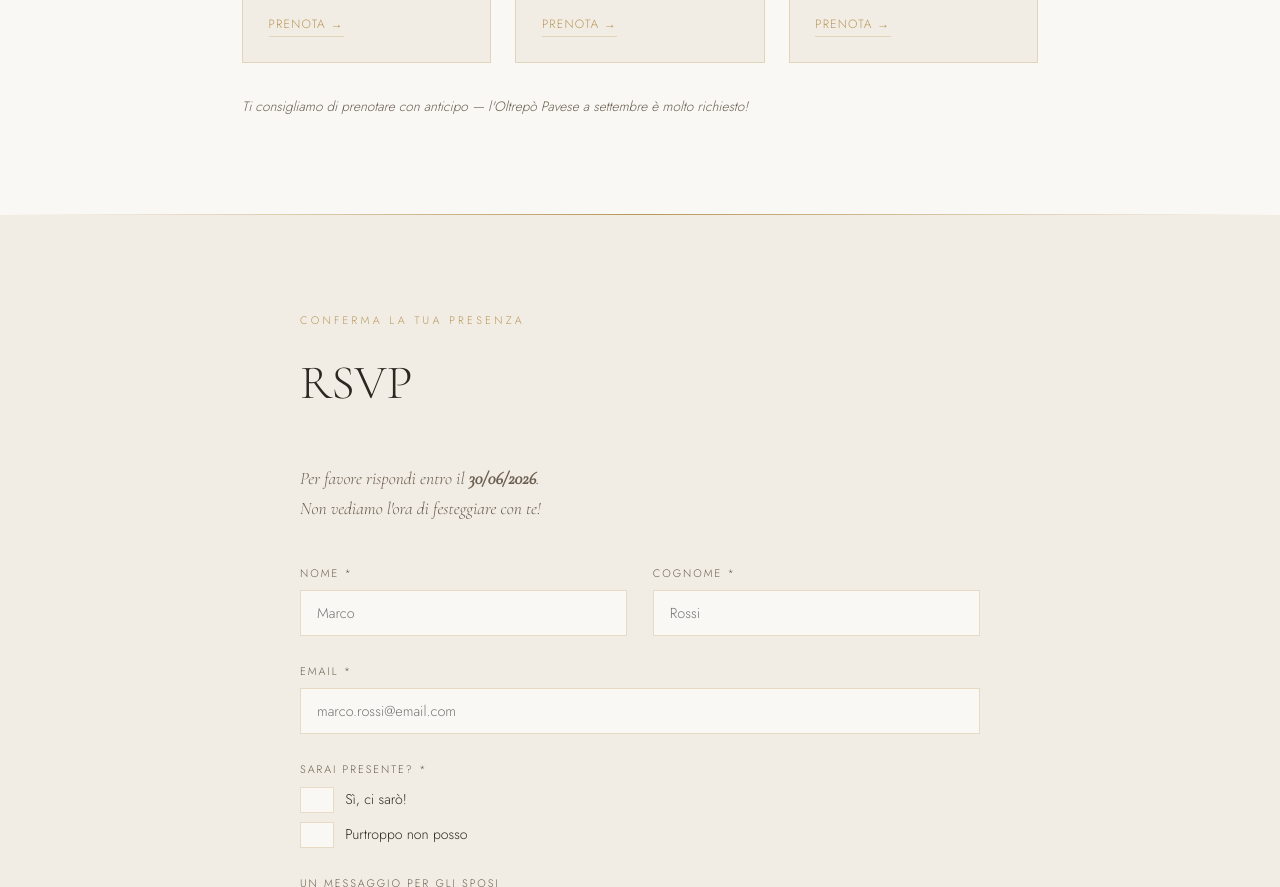
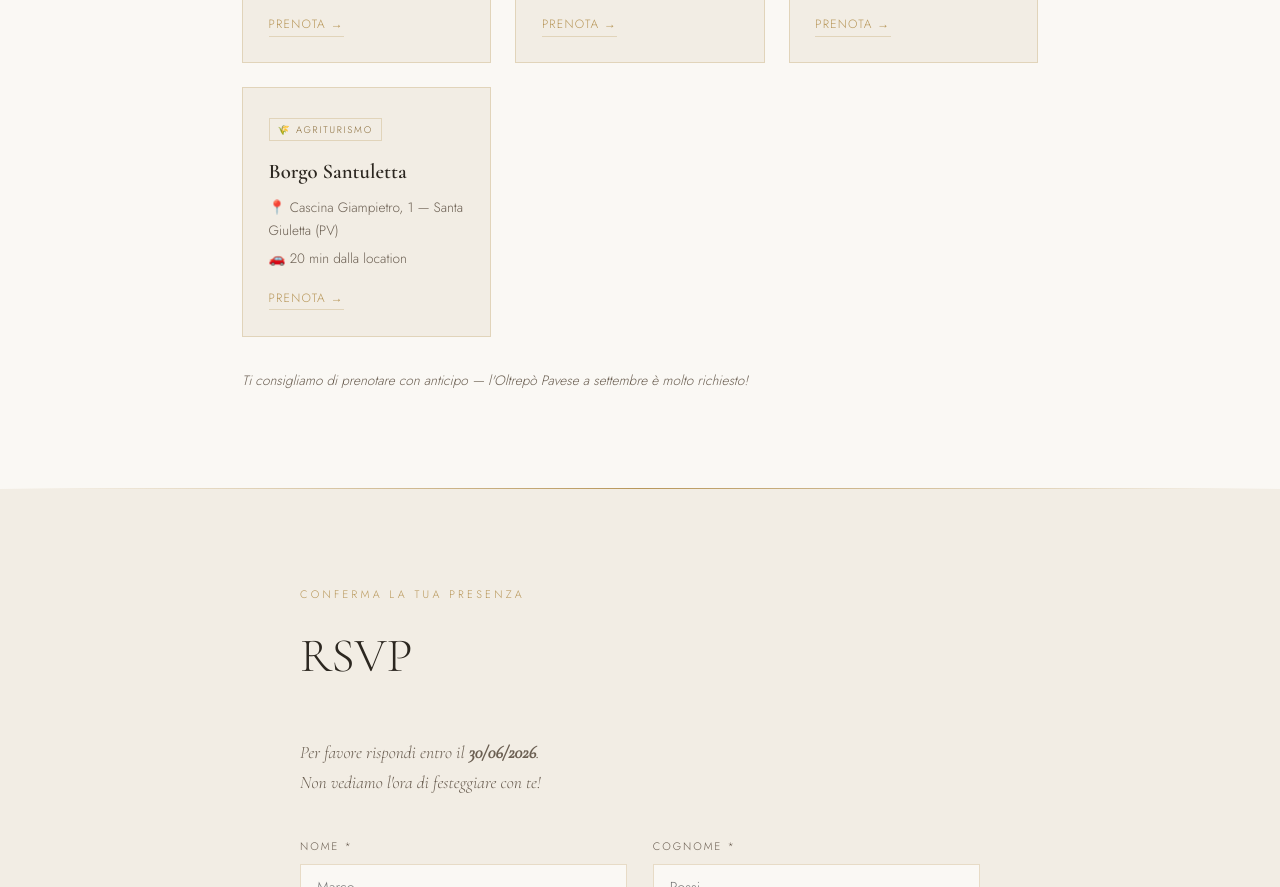
Before and after one commit to albertomaserati/greta-e-matteo, a plain HTML site: page index.html in a window 1280 px wide. Shown: the part 2194-3081 px from the top of the page. Drawn offline with nearby package versions, Linux system fonts and the light colour scheme; a script that the page names is missing.

Commit message:
Added borgo Santuletta

```diff
--- a/index.html
+++ b/index.html
@@ -134,6 +134,14 @@
       <a class="hotel-link" href="https://www.booking.com/Share-88UlGZ" target="_blank">Prenota →</a>
     </div>
 
+    <div class="hotel-card reveal">
+      <span class="hotel-badge">🌾 Agriturismo</span>
+      <div class="hotel-name">Borgo Santuletta</div>
+      <div class="hotel-info">📍 Cascina Giampietro, 1 — Santa Giuletta (PV)</div>
+      <div class="hotel-info">🚗 20 min dalla location</div>
+      <a class="hotel-link" href="https://www.booking.com/Share-Vi2tqR7" target="_blank">Prenota →</a>
+    </div>
+
   </div>
 
   <p class="reveal" style="margin-top:2rem; font-size:.85rem; color:var(--ink-lt); font-style:italic;">
```
